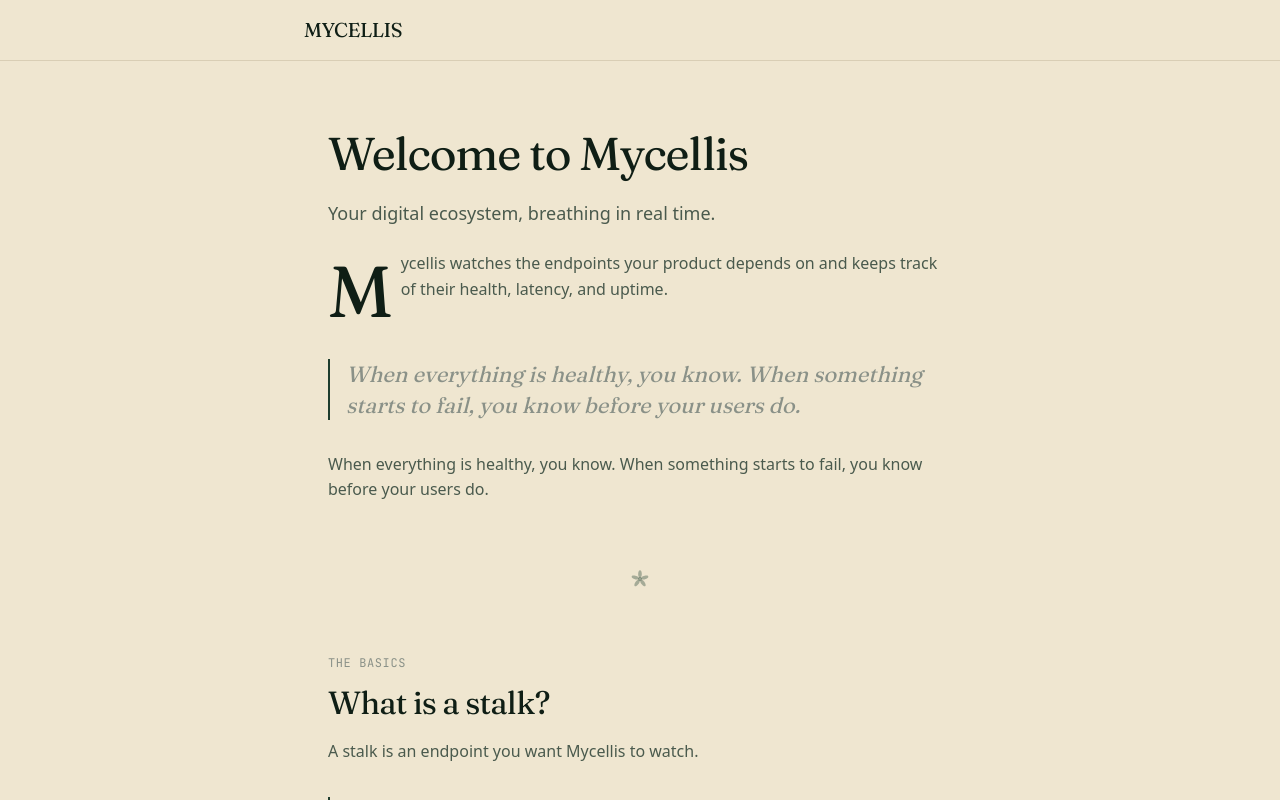
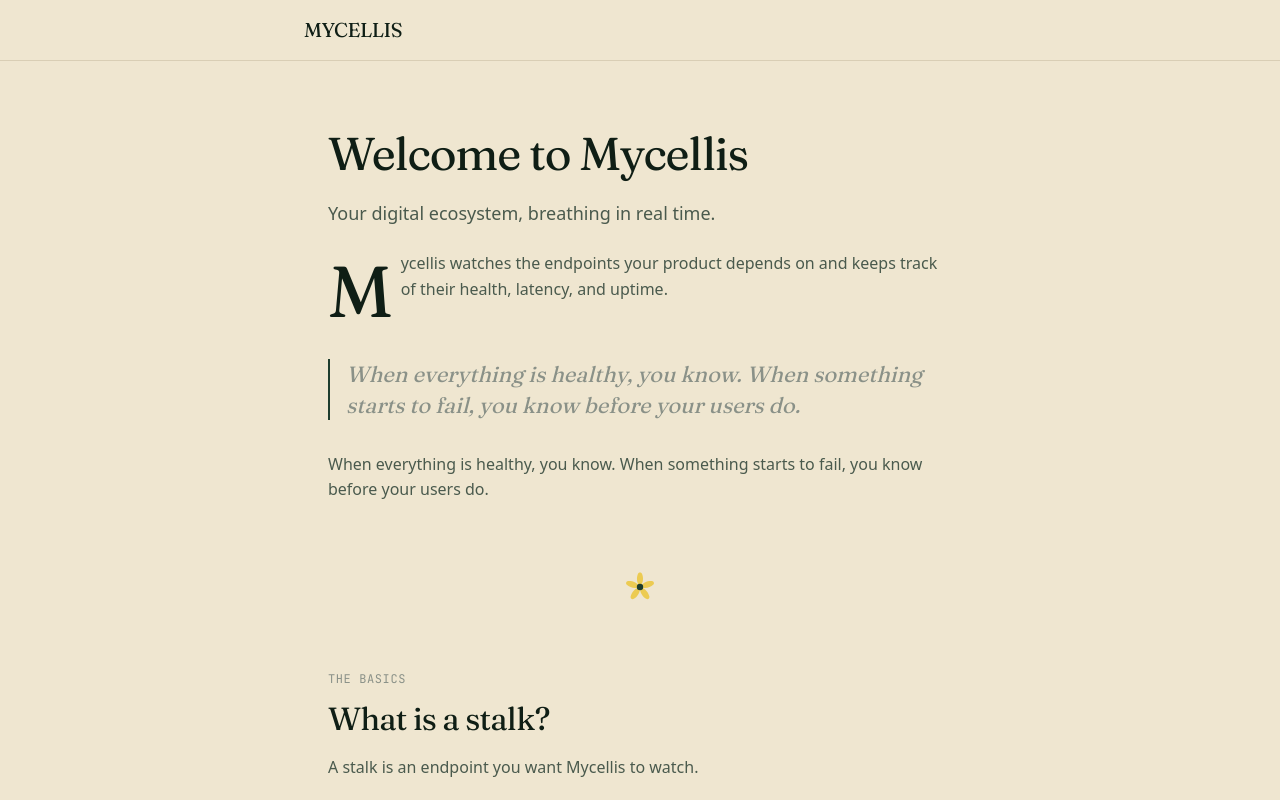
Before and after one commit to Mayorman07/mycellis, a React (Vite) app in the folder frontend/: page /guide in a window 1280 px wide. Shown: the top 800 px of the page. Built offline with nearby package versions, Linux system fonts and the light colour scheme.

Commit message:
feat(guide): editorial polish — drop cap, pull quotes, mycellis flower dividers

```diff
--- a/frontend/src/pages/GuidePage.tsx
+++ b/frontend/src/pages/GuidePage.tsx
@@ -6,7 +6,8 @@ import { getTheme, setTheme } from '../lib/theme';
 // this ornament is a static section divider (no animation, no motion prefs).
 const DIVIDER_PETAL_PATH = 'M 50,47 C 59,42 59,26 55,17 C 53,12.5 47,12.5 45,17 C 41,26 41,42 50,47 Z';
 const DIVIDER_PETAL_ANGLES = [0, 72, 144, 216, 288];
-const DIVIDER_COLOR = 'color-mix(in srgb, var(--color-brand) 35%, transparent)';
+const DIVIDER_PETAL_COLOR = '#eccb52';
+const DIVIDER_CENTER_COLOR = 'var(--color-brand)';
 
 export default function GuidePage() {
   // Same locked-cream, per-page mount/unmount pattern as the auth pages and
@@ -253,13 +254,13 @@ function PullQuote({ children }: { children: ReactNode }) {
 function SectionDivider() {
   return (
     <div role="presentation" aria-hidden="true" className="flex justify-center my-12 md:my-16">
-      <svg viewBox="0 0 100 100" className="w-5 h-5 md:w-6 md:h-6">
+      <svg viewBox="0 0 100 100" className="w-8 h-8 md:w-10 md:h-10">
         {DIVIDER_PETAL_ANGLES.map((angle) => (
           <g key={angle} transform={`rotate(${angle} 50 50)`}>
-            <path d={DIVIDER_PETAL_PATH} fill={DIVIDER_COLOR} />
+            <path d={DIVIDER_PETAL_PATH} style={{ fill: DIVIDER_PETAL_COLOR }} />
           </g>
         ))}
-        <circle cx="50" cy="50" r="8" fill={DIVIDER_COLOR} />
+        <circle cx="50" cy="50" r="8" style={{ fill: DIVIDER_CENTER_COLOR }} />
       </svg>
     </div>
   );
```
